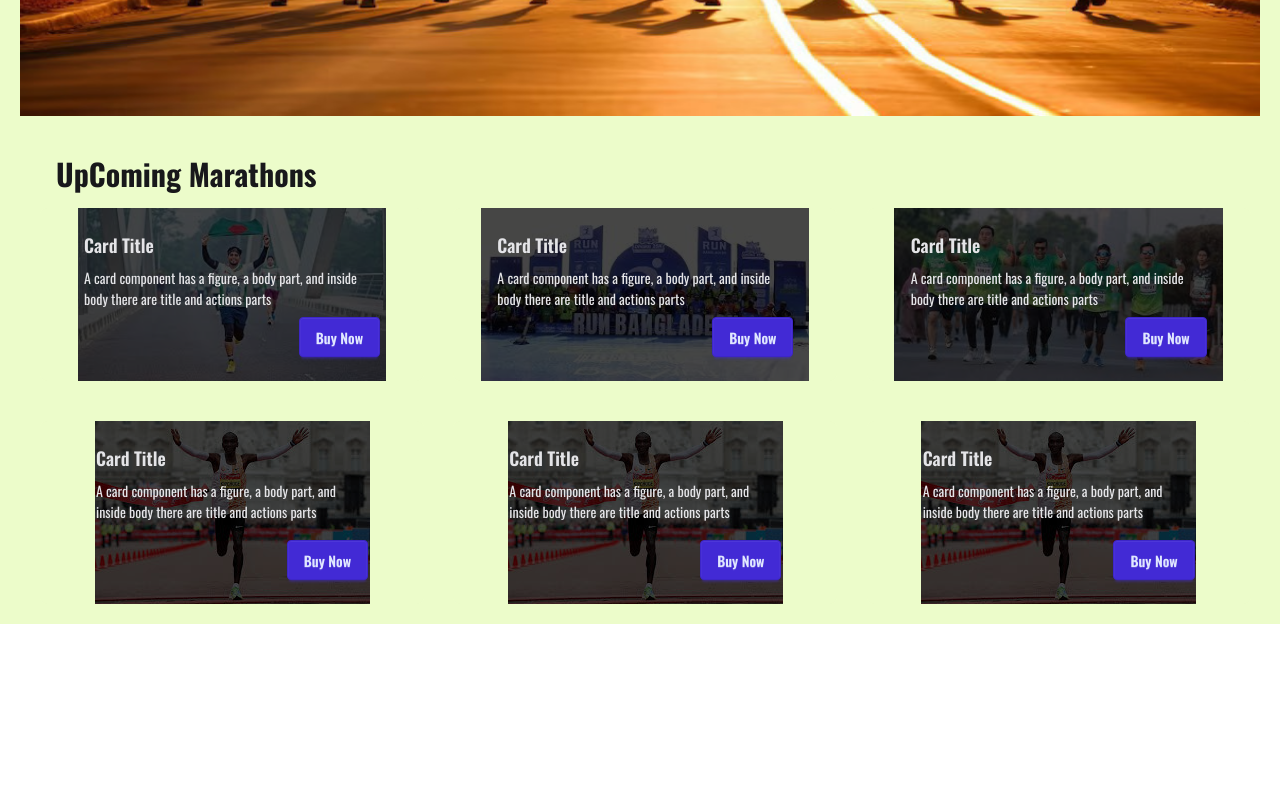
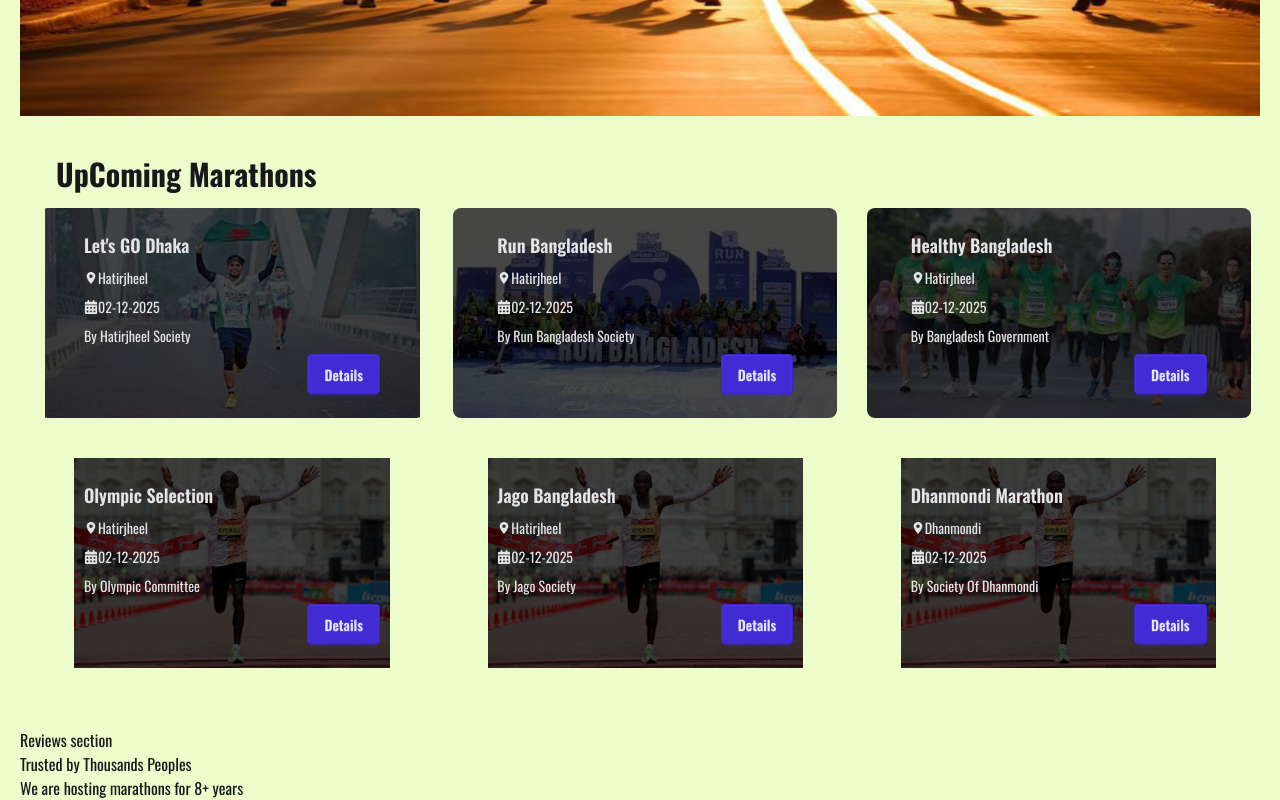
Before and after one commit to Fahadbinhai/Marathon-management-client, a React (Vite) app: page / in a window 1280 px wide. Shown: the part 470-1270 px from the top of the page. Before the commit the page ends 1174 px from the top, so only its background shows below. Built offline with nearby package versions, Linux system fonts and the light colour scheme.

Commit message:
adding review section

```diff
--- a/package.json
+++ b/package.json
@@ -14,6 +14,7 @@
     "react": "^19.1.0",
     "react-awesome-reveal": "^4.3.1",
     "react-dom": "^19.1.0",
+    "react-icons": "^5.5.0",
     "react-router": "^7.6.2",
     "tailwindcss": "^4.1.8"
   },
--- a/src/Components/MainPage/MainPage.jsx
+++ b/src/Components/MainPage/MainPage.jsx
@@ -2,6 +2,7 @@ import React from 'react';
 import Banner from '../Banner/Banner';
 import Navbar from '../Navbar/Navbar';
 import UpcomingMarathon from '../UpcomingMarathon/UpcomingMarathon';
+import Reviews from '../Reviews/Reviews';
 
 const MainPage = () => {
     return (
@@ -24,6 +25,9 @@ const MainPage = () => {
                 {/* Upcoming Marathon page */}
                 <UpcomingMarathon></UpcomingMarathon>
 
+                {/* Reviews */}
+                <Reviews></Reviews>
+
                 </main>
 
                 {/* footer section */}
--- /dev/null
+++ b/src/Components/Reviews/Reviews.jsx
@@ -0,0 +1,18 @@
+import React from 'react';
+
+const Reviews = () => {
+    return (
+        <div>
+            <h1>Reviews section</h1>
+            <div>
+                <h3>Trusted by Thousands Peoples</h3>
+                <p>We are hosting marathons for 8+ years</p>
+            </div>
+            <div>
+
+            </div>
+        </div>
+    );
+};
+
+export default Reviews;
--- a/src/Components/UpcomingMarathon/UpcomingMarathon.jsx
+++ b/src/Components/UpcomingMarathon/UpcomingMarathon.jsx
@@ -3,110 +3,128 @@ import upcoming1 from '../../assets/images/upcoming 1.jpg'
 import upcoming2 from '../../assets/images/upcoming 2.jpg'
 import upcoming3 from '../../assets/images/upcoming 3.jpg'
 import upcoming4 from '../../assets/images/upcoming 4.jpg'
+import { Fade, Slide, Zoom } from "react-awesome-reveal";
+import { IoLocationSharp } from 'react-icons/io5';
+import { FaCalendarDays } from 'react-icons/fa6';
+
 
 const UpcomingMarathon = () => {
     return (
-        <div className='mb-20 p-5'>
+        <Fade delay={300} >
+            <div className='mb-10 sm:p-5'>
                 <h3 className='mb-4 ml-4 text-3xl font-bold'>UpComing Marathons</h3>
 
                 <div className='grid grid-cols-1 md:grid-cols-3 gap-10'>
                     {/* card 1 */}
-                <div className="card bg-lime-100 image-full w-96 ">
+                    <div className="card bg-lime-100 image-full w-96 transition-transform duration-500 transform hover:scale-110">
                         <figure>
                             <img
                                 src={upcoming1}
                                 alt="marathon" />
                         </figure>
                         <div className="card-body mx-5">
-                        <h2 className="card-title">Card Title</h2>
-                        <p>A card component has a figure, a body part, and inside body there are title and actions parts</p>
+                            <h2 className="card-title">Let's GO Dhaka</h2>
+                            <p className='flex items-center'> <IoLocationSharp /> Hatirjheel</p>
+                            <p className='flex items-center'> <FaCalendarDays /> 02-12-2025</p>
+                            <p>By Hatirjheel Society</p>
                             <div className="card-actions justify-end">
-                            <button className="btn btn-primary">Buy Now</button>
+                                <button className="btn btn-primary hover:bg-lime-300 hover:text-black hover:cursor-pointer">Details</button>
                             </div>
                         </div>
                     </div>
 
                     {/* card 2 */}
-                <div className="card bg-lime-100 image-full w-96 ">
+                    <div className="card bg-lime-100 image-full w-96 transition-transform duration-500 transform hover:scale-110 ">
                         <figure>
                             <img
                                 src={upcoming2}
                                 alt="marathon" />
                         </figure>
                         <div className="card-body mx-5">
-                        <h2 className="card-title">Card Title</h2>
-                        <p>A card component has a figure, a body part, and inside body there are title and actions parts</p>
+                            <h2 className="card-title">Run Bangladesh</h2>
+                            <p className='flex items-center'> <IoLocationSharp /> Hatirjheel</p>
+                            <p className='flex items-center'> <FaCalendarDays /> 02-12-2025</p>
+                            <p>By Run Bangladesh Society</p>
                             <div className="card-actions justify-end">
-                            <button className="btn btn-primary">Buy Now</button>
+                                <button className="btn btn-primary hover:bg-lime-300 hover:text-black hover:cursor-pointer">Details</button>
                             </div>
                         </div>
                     </div>
 
                     {/* card 3 */}
-                <div className="card bg-lime-100 image-full w-96 ">
+                    <div className="card bg-lime-100 image-full w-96 transition-transform duration-500 transform hover:scale-110">
                         <figure>
                             <img
                                 src={upcoming3}
                                 alt="marathon" />
                         </figure>
                         <div className="card-body mx-5">
-                        <h2 className="card-title">Card Title</h2>
-                        <p>A card component has a figure, a body part, and inside body there are title and actions parts</p>
+                           <h2 className="card-title">Healthy Bangladesh</h2>
+                            <p className='flex items-center'> <IoLocationSharp /> Hatirjheel</p>
+                            <p className='flex items-center'> <FaCalendarDays /> 02-12-2025</p>
+                            <p>By Bangladesh Government </p>
                             <div className="card-actions justify-end">
-                            <button className="btn btn-primary">Buy Now</button>
+                                <button className="btn btn-primary hover:bg-lime-300 hover:text-black hover:cursor-pointer">Details</button>
                             </div>
                         </div>
                     </div>
 
                     {/* card 4 */}
-                <div className="card bg-lime-100 image-full w-96 ">
+                    <div className="card bg-lime-100 image-full w-96 transition-transform duration-500 transform hover:scale-130">
                         <figure>
                             <img
                                 src={upcoming4}
                                 alt="marathon" />
                         </figure>
-                    <div className="card-body mx-8">
-                        <h2 className="card-title">Card Title</h2>
-                        <p>A card component has a figure, a body part, and inside body there are title and actions parts</p>
+                        <div className="card-body mx-5">
+                           <h2 className="card-title">Olympic Selection</h2>
+                            <p className='flex items-center'> <IoLocationSharp /> Hatirjheel</p>
+                            <p className='flex items-center'> <FaCalendarDays /> 02-12-2025</p>
+                            <p>By Olympic Committee</p>
                             <div className="card-actions justify-end">
-                            <button className="btn btn-primary">Buy Now</button>
+                                <button className="btn btn-primary hover:bg-lime-300 hover:text-black hover:cursor-pointer">Details</button>
                             </div>
                         </div>
                     </div>
                     {/* card 5 */}
-                <div className="card bg-lime-100 image-full w-96 ">
+                    <div className="card bg-lime-100 image-full w-96 transition-transform duration-500 transform hover:scale-130 ">
                         <figure>
                             <img
                                 src={upcoming4}
                                 alt="marathon" />
                         </figure>
-                    <div className="card-body mx-8">
-                        <h2 className="card-title">Card Title</h2>
-                        <p>A card component has a figure, a body part, and inside body there are title and actions parts</p>
+                        <div className="card-body mx-5">
+                           <h2 className="card-title">Jago Bangladesh</h2>
+                            <p className='flex items-center'> <IoLocationSharp /> Hatirjheel</p>
+                            <p className='flex items-center'> <FaCalendarDays /> 02-12-2025</p>
+                            <p>By Jago Society</p>
                             <div className="card-actions justify-end">
-                            <button className="btn btn-primary">Buy Now</button>
+                                <button className="btn btn-primary hover:bg-lime-300 hover:text-black hover:cursor-pointer">Details</button>
                             </div>
                         </div>
                     </div>
 
                     {/* card 6 */}
-                <div className="card bg-lime-100 image-full w-96 ">
+                    <div className="card bg-lime-100 image-full w-96 transition-transform duration-500 transform hover:scale-130 ">
                         <figure>
                             <img
                                 src={upcoming4}
                                 alt="marathon" />
                         </figure>
-                    <div className="card-body mx-8">
-                        <h2 className="card-title">Card Title</h2>
-                        <p>A card component has a figure, a body part, and inside body there are title and actions parts</p>
+                        <div className="card-body mx-5">
+                            <h2 className="card-title">Dhanmondi Marathon</h2>
+                            <p className='flex items-center'> <IoLocationSharp /> Dhanmondi</p>
+                            <p className='flex items-center'> <FaCalendarDays /> 02-12-2025</p>
+                            <p>By Society Of Dhanmondi</p>
                             <div className="card-actions justify-end">
-                            <button className="btn btn-primary">Buy Now</button>
+                                 <button className="btn btn-primary hover:bg-lime-300 hover:text-black hover:cursor-pointer">Details</button>
                             </div>
                         </div>
                     </div>
                 </div>
 
             </div>
+        </Fade>
     );
 };
 
```
Also changed, not shown: 1 other file (tests, documents, lock files or other folders). Lines whose indentation alone changed are shown as unchanged.
